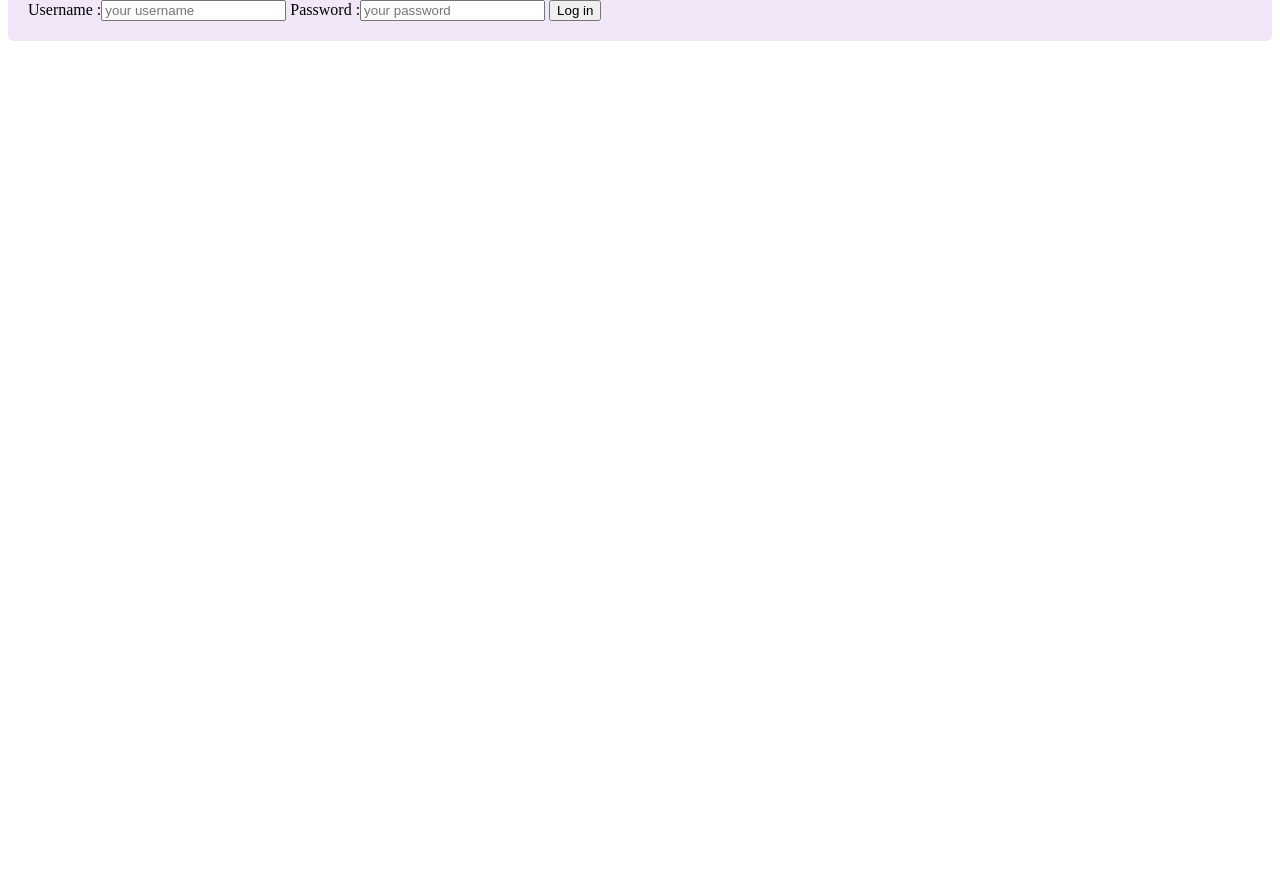
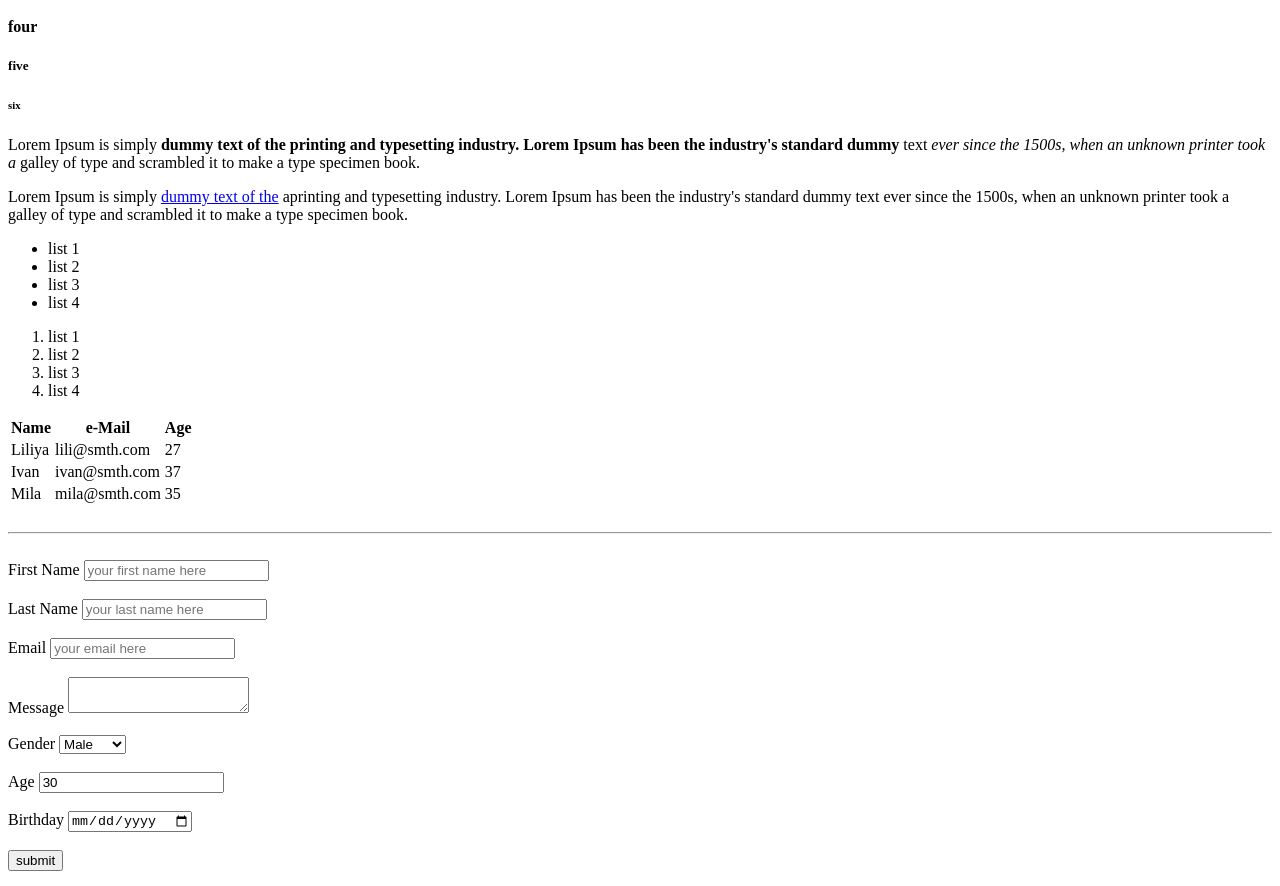
Before and after one commit to LiliyaPopova/WebPrototype, a plain HTML site: page index.html in a window 1280 px wide. Shown: the part 152-1038 px from the top of the page. Before the commit the page ends 800 px from the top, so only its background shows below. Drawn offline with Linux system fonts and the light colour scheme.

Commit message:
add style.css file

```diff
--- a/index.html
+++ b/index.html
@@ -5,25 +5,129 @@
     <meta charset="UTF-8">
     <title>Web Prototype Fronter</title>
 </head>
-<img src="Images/fronter_logo.png" alt="LOGO" style="width:291.7px;height:119.74px;">
-<style>
-
-input[type=submit]:hover {
-  background-color: #45a049;
-}
-
-div {
-  border-radius: 5px;
-  background-color: #f2e7f8;
-  padding: 20px;
-}
-</style>
 
 <body>
+    <!-- headings -->
+    <h1>one</h1>
+    <h2>two</h2>
+    <h3>three</h3>
+    <h4>four</h4>
+    <h5>five</h5>
+    <h6>six</h6>
+    <!-- paragraphs -->
+    <p>
+        Lorem Ipsum is simply
+        <!-- bold text --> <strong>dummy text of the printing and typesetting industry. Lorem Ipsum has been the industry's standard dummy</strong> text
+        <!-- italic text --> <em>ever since the 1500s, when an unknown printer took a</em> galley of type and scrambled it to make a type specimen book.
+    </p>
+    <p>
+        Lorem Ipsum is simply
+        <!-- tag <a> with attribute <href> --> <a href="https://www.google.dk" target="_blank">dummy text of the</a> aprinting and typesetting industry. Lorem Ipsum has been the industry's standard dummy text ever since the 1500s, when an unknown printer took a galley of type and scrambled it to make a type specimen book.
+    </p>
+    <!-- unsorted list -->
+    <ul>
+        <li>list 1</li>
+        <li>list 2</li>
+        <li>list 3</li>
+        <li>list 4</li>
+    </ul>
+    <!-- sorted list -->
+    <ol>
+        <li>list 1</li>
+        <li>list 2</li>
+        <li>list 3</li>
+        <li>list 4</li>
+    </ol>
+    <!-- table, use them for tabular data only-->
+    <table>
+        <thead>
+            <!-- table head-->
+            <tr>
+                <!-- table row -->
+                <th>Name</th><!-- table heading -->
+                <th>e-Mail</th>
+                <th>Age</th>
+            </tr>
+        </thead>
+        <tbody>
+            <!-- table body-->
+            <tr>
+                <td> Liliya </td><!-- table data -->
+                <td>lili@smth.com</td>
+                <td>27</td>
+            </tr>
+            <tr>
+                <td> Ivan </td><!-- table data -->
+                <td>ivan@smth.com</td>
+                <td>37</td>
+            </tr>
+            <tr>
+                <td> Mila </td><!-- table data -->
+                <td>mila@smth.com</td>
+                <td>35</td>
+            </tr>
+        </tbody>
+    </table>
+    <br>
+    <!--line break-->
+    <hr><!-- horizontal line-->
+    <br>
+
+    <!-- forms -->
+    <form>
+        <div>
+            <label>First Name</label>
+            <input type="text" name="firstname" placeholder="your first name here">
+        </div>
+        <br>
+        <div>
+            <label>Last Name</label>
+            <input type="text" name="lastname" placeholder="your last name here">
+        </div>
+        <br>
+        <div>
+            <label>Email</label>
+            <input type="email" name="email" placeholder="your email here">
+        </div>
+        <br>
+        <div>
+            <label>Message</label>
+            <textarea name="message">      </textarea>
+        </div>
+        <br>
+        <div>
+            <label>Gender</label>
+            <select name="gender">
+                <option value="male">Male</option>
+                <option value="female">Female</option>
+                <option value="other">Other</option>
+            </select>
+        </div>
+        <br>
+        <div>
+            <label>Age</label>
+            <input type="number" name="age" value="30">
+        </div>
+        <br>
+        <div>
+            <label>Birthday</label>
+            <input type="date" name="birthday">
+        </div>
+        <br>
+        <div>
+            <input type="submit" name="submit" value="submit">
+        </div>
+    </form>
+    <br>
+    <!-- button outside of the form -->
+    <button>Click ME</button>
+    <br>
+    <!-- image -->
+    <img src="Images/fronter_logo.png" alt="logo" width="300px">
     <div>
         <form>
-                Username :<input type="text" name="user" placeholder="your username" required>
-                Password :<input type="password" name="pw" placeholder="your password" required>
+            Username :<input type="text" name="user" placeholder="your username" required>
+            Password :<input type="password" name="pw" placeholder="your password" required>
             <input type="submit" value="Log in">
         </form>
     </div>
```
Also changed, not shown: css/style.css (added).
